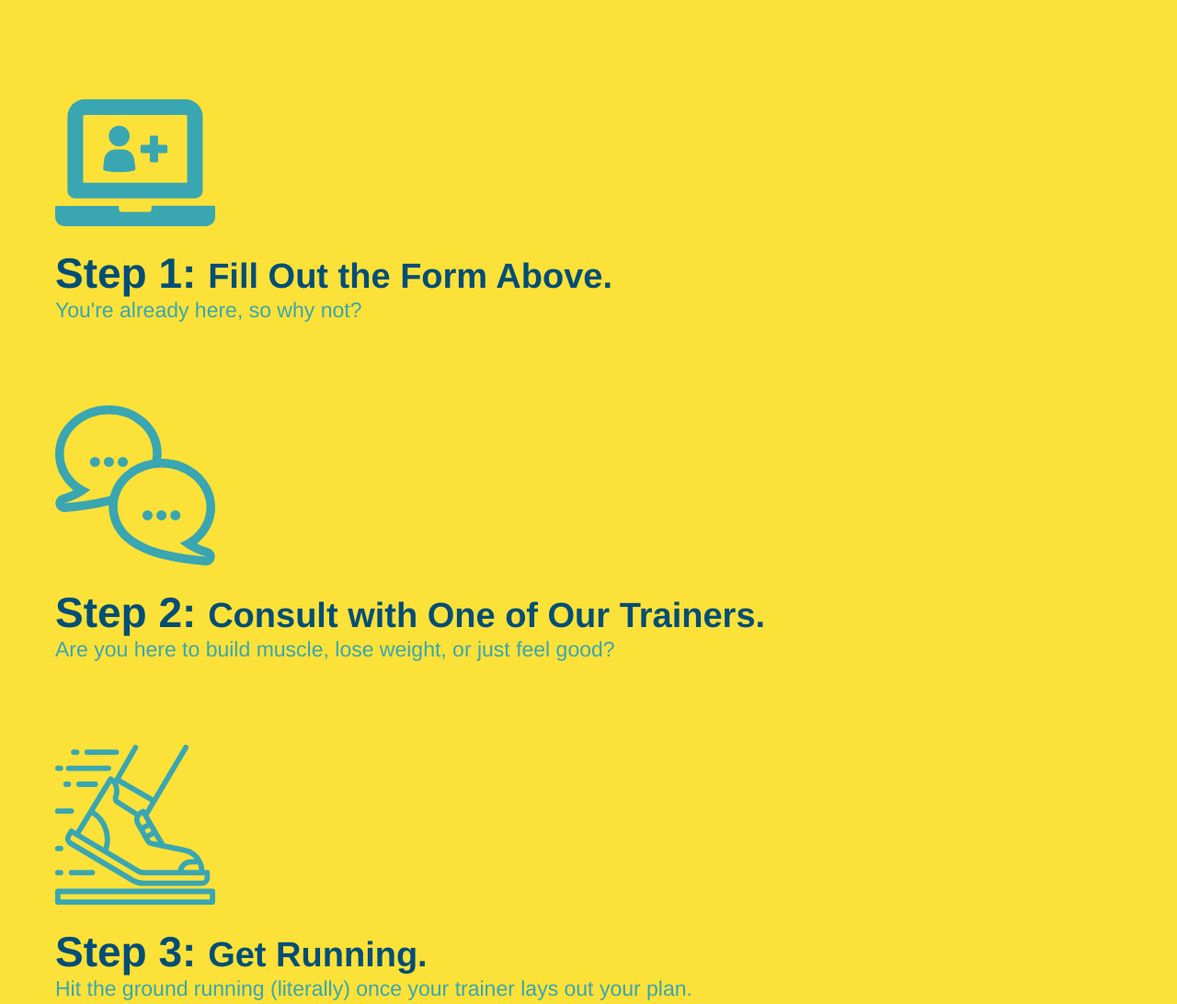
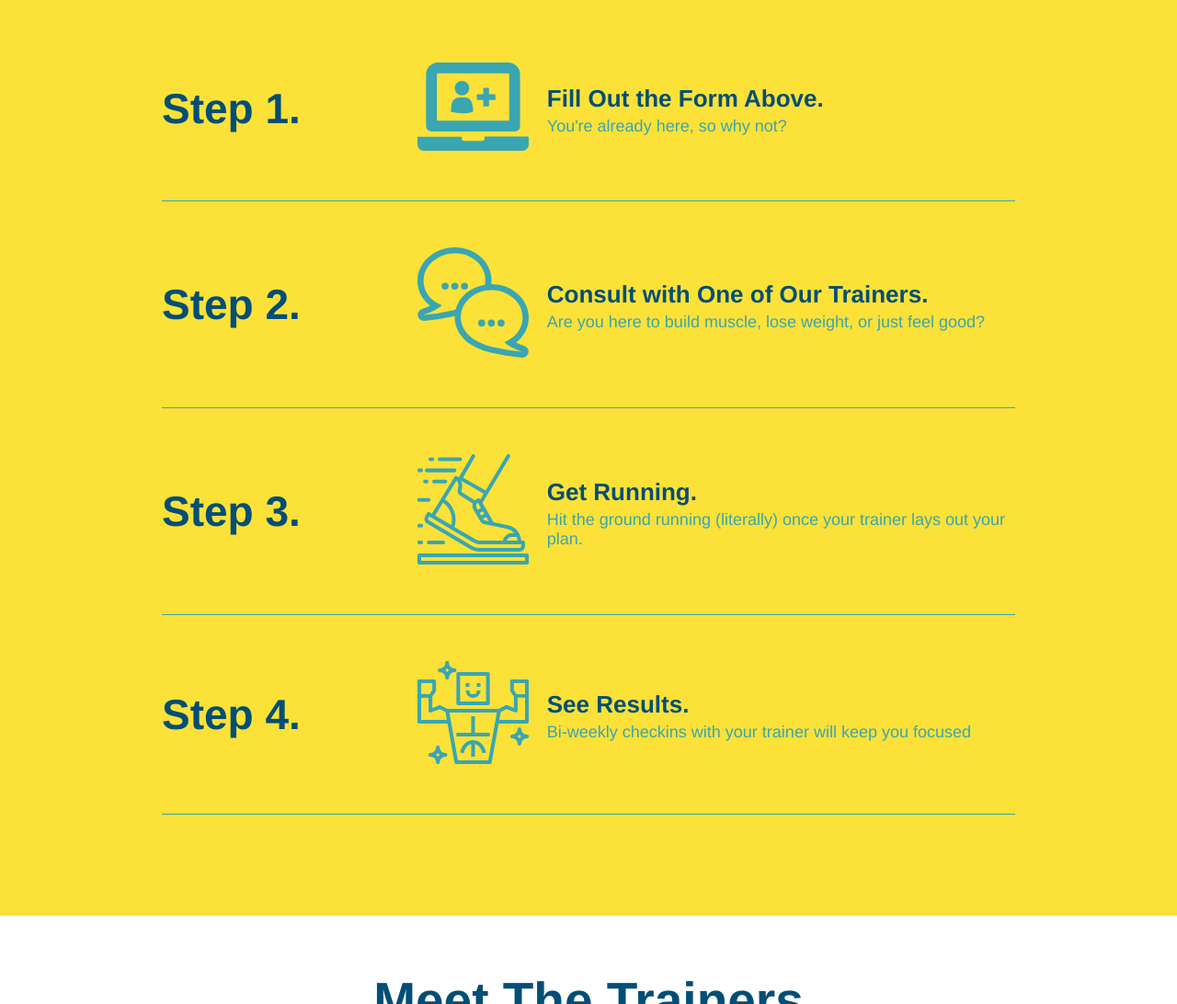
Before and after one commit to Feortegas/run-buddy, a plain HTML site: page index.html in a window 1280 px wide. Shown: the part 1260-2352 px from the top of the page at 92% size. Drawn offline with Linux system fonts and the light colour scheme.

Commit message:
add flexbox to the steps section

```diff
--- a/assets/css/style.css
+++ b/assets/css/style.css
@@ -139,28 +139,52 @@
     background: #fce138;
   }
 
-  .steps div {
-    margin-bottom: 80px;
+  .step {
+    margin: 50px auto;
+    padding-bottom: 50px;
+    width: 80%;
+    border-bottom: 1px solid #39a6b2;
+    display: flex;
+    flex-wrap: wrap;
+    align-items: center;
+    justify-content: space-between;
   }
 
-  .steps img {
-    width: 15%;
-    margin: 10px 0;
+  .step h3 {
+    color: #024e76;
+    font-size: 46px;
+    flex: 1 30%;
   }
 
-  .steps h3 {
-    color: #024e76;
-    font-size: 46px;
-    margin-top: 10px;
+  .step-info {
+    flex: 2 70%;
+    display: flex;
+    flex-wrap: wrap;
+    align-items: center;
   }
 
-  .steps p {
-    color: #39a6b2;
-    font-size: 23px;
+  .step-img {
+    flex: 1 12%;
+    margin-right: 20px;
   }
 
-  .steps span {
-    font-size: 38px;
+  .step-img img {
+    max-width: 100%;
+  }
+
+  .step-text {
+    flex: 12;
+  }
+
+  .step-text p {
+    color: #39a6b2;
+    font-size: 18px;
+  }
+
+  .step-text h4 {
+    font-size: 26px;
+    line-height: 1.5;
+    color: #024e76;
   }
 
   .section-title {
--- a/index.html
+++ b/index.html
@@ -95,28 +95,56 @@
             <div class="flex-row">
                 <h2 class="section-title secondary-border">What You Do</h2>
             </div>
-            <div>
+            <div class="step">
+                <h3>Step 1.</h3>
+                <div class="step-info">
+                    <div class="step-img">
                         <img src="./assets/images/step-1.svg" alt="" />
-            <h3>Step 1: <span>Fill Out the Form Above.</span></h3>
+                    </div>
+                    <div class="step-text">
+                        <h4>Fill Out the Form Above.</h4>
                         <p>You're already here, so why not?</p>
                     </div>
+                </div>
+            </div>
 
-            <div>
+            <div class="step">
+                <h3>Step 2.</h3>
+                <div class="step-info">
+                    <div class="step-img">
                         <img src="./assets/images/step-2.svg" alt="" />
-            <h3>Step 2: <span>Consult with One of Our Trainers.</span></h3>
+                    </div>
+                    <div class="step-text">
+                        <h4>Consult with One of Our Trainers.</h4>
                         <p>Are you here to build muscle, lose weight, or just feel good?</p>
                     </div>
+                </div>
+            </div>
 
-            <div>
+            <div class="step">
+                <h3>Step 3.</h3>
+                <div class="step-info">
+                    <div class="step-img">
                         <img src="./assets/images/step-3.svg" alt="" />
-            <h3>Step 3: <span>Get Running.</span></h3>
+                    </div>
+                    <div class="step-text">
+                        <h4>Get Running.</h4>
                         <p>Hit the ground running (literally) once your trainer lays out your plan.</p>
                     </div>
+                </div>
+            </div>
 
-            <div>
+            <div class="step">
+                <h3>Step 4.</h3>
+                <div class="step-info">
+                    <div class="step-img">
                         <img src="./assets/images/step-4.svg" alt="" />
-            <h3>Step 4: <span>See Results.</span></h3>
+                    </div>
+                    <div class="step-text">
+                        <h4>See Results.</h4>
                         <p>Bi-weekly checkins with your trainer will keep you focused</p>
+                    </div>
+                </div>
             </div>
         </section>
 
```
Lines whose indentation alone changed are shown as unchanged.
